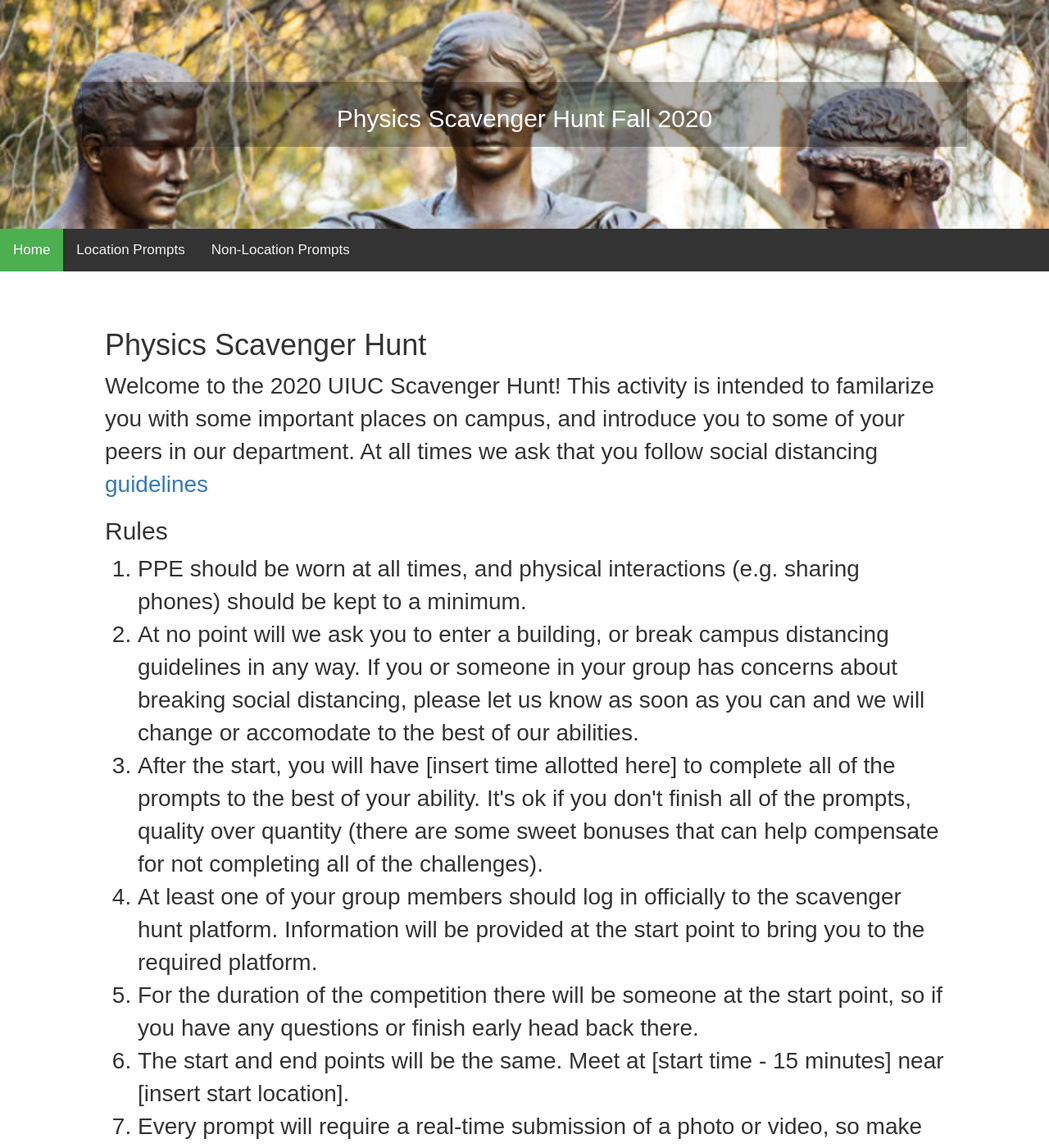
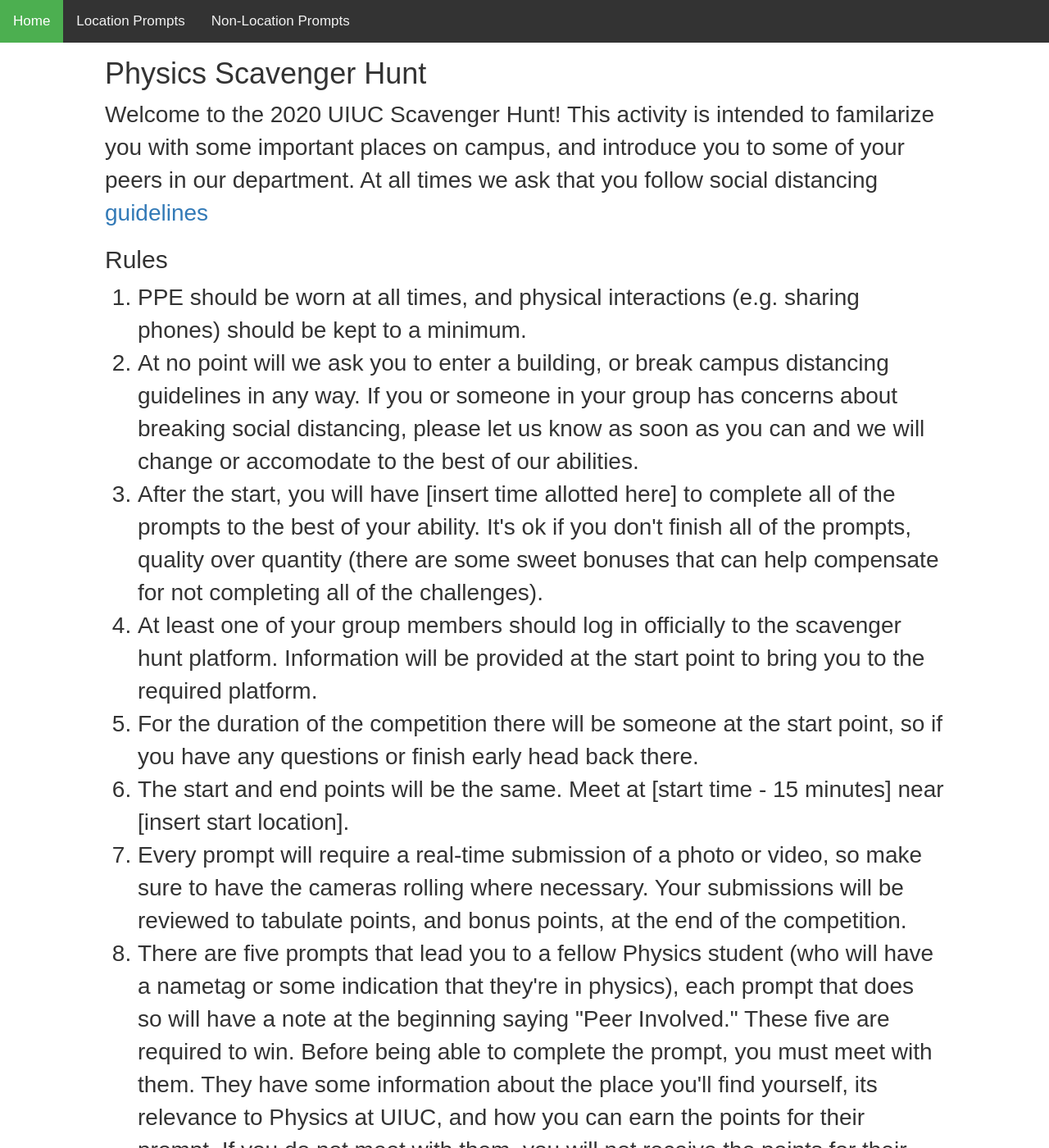
Before and after one commit to nsryan2/scav_hunt, a Jekyll site: the page built from index.html, in a window 1280 px wide and 1400 px high. Shown: the whole window at 82% size. Built offline with Jekyll 4.4.1, drawn with Linux system fonts in a browser that asks for light colours; nearby versions of some CDN libraries.

Commit message:
Update default.html

```diff
--- a/_layouts/default.html
+++ b/_layouts/default.html
@@ -1,15 +1,5 @@
 <!DOCTYPE html>
 <html>
-    <style>
-        .header {
-          background-image: url("https://github.com/nsryan2/scav_hunt/blob/develop/alma.png");
-          background-repeat: no-repeat;
-          background-position: top;
-          background-size: 100%;
-          padding: 100px;
-          text-align: center;
-        }
-    </style>
 <head>
     <meta charset="utf-8">
     <meta http-equiv="X-UA-Compatible" content="IE=edge">
@@ -21,11 +11,6 @@
       p.indent{ padding-left: 1.8em }
     </style>
 </head>
-<div class="header">
-    <div style="background: rgb(0, 0, 0, 0.3); padding: 8px;">
-        <h2 style="color: White;">Physics Scavenger Hunt Fall 2020</h2>
-    </div>
-</div>
   {% include navbar.html %}
 <body>
   {{ content }}
```
